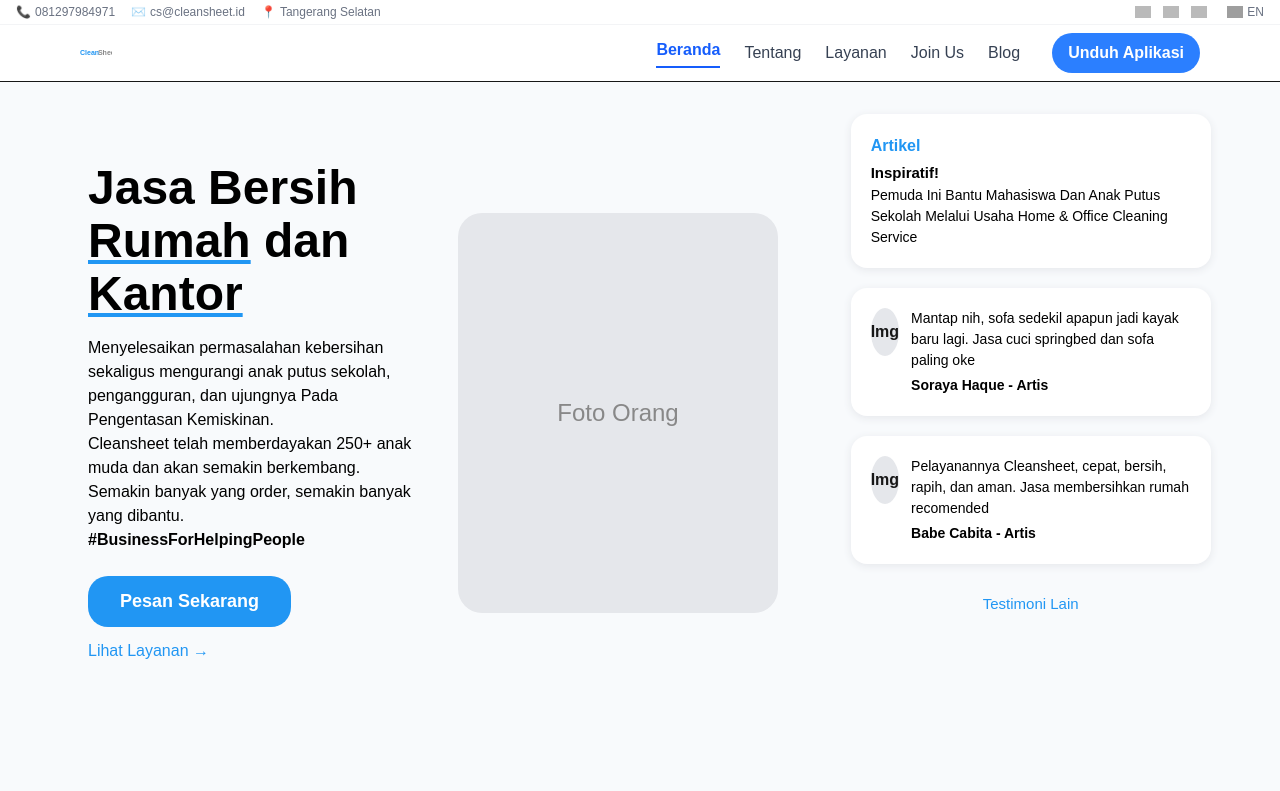
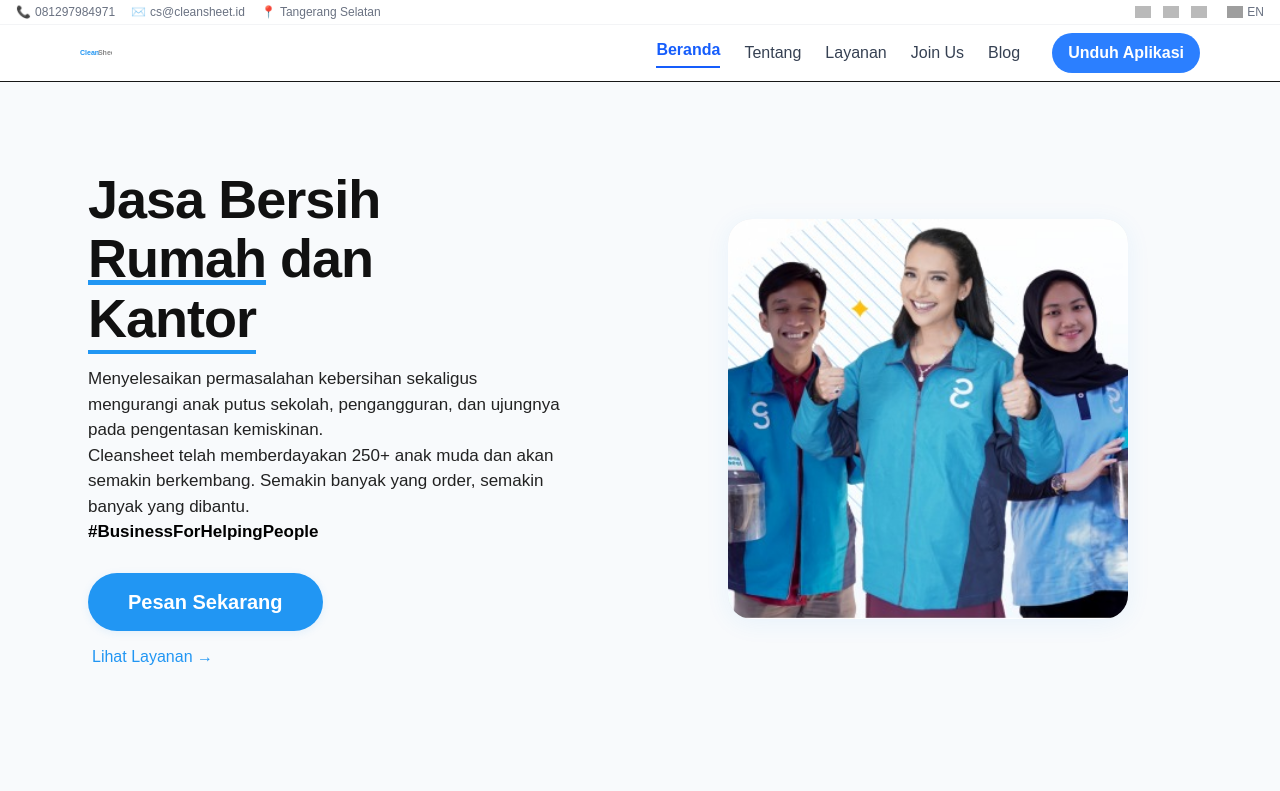
Before and after one commit to Zrahmsy/slicing_cleansheet, a Next.js app: page / in a window 1280 px wide. Shown: the top 791 px of the page. Built offline with nearby package versions, Linux system fonts and the light colour scheme; grey boxes are pictures that could not be loaded.

Commit message:
Sudah bisa image
Sudah tidak 404 not found

```diff
--- a/src/LandingHero.tsx
+++ b/src/LandingHero.tsx
@@ -1,31 +1,100 @@
+
 import React from "react";
+import Image from "next/image";
 
 const LandingHero = () => (
-  <section style={{ background: '#f8fafc', padding: '48px 0' }}>
-    <div style={{ display: 'flex', alignItems: 'center', justifyContent: 'center', maxWidth: 1200, margin: '0 auto', gap: 40, padding: '0 24px' }}>
+  <section style={{ background: '#f8fafc', padding: '56px 0 32px 0' }}>
+    <div style={{
+      display: 'flex',
+      alignItems: 'center',
+      justifyContent: 'center',
+      maxWidth: 1200,
+      margin: '0 auto',
+      gap: 48,
+      padding: '0 24px'
+    }}>
       {/* Kiri: Judul, deskripsi, tombol */}
       <div style={{ flex: 1, minWidth: 320 }}>
-        <h1 style={{ fontSize: 48, fontWeight: 700, marginBottom: 16, lineHeight: 1.1, color: '#000' }}>
+        <h1 style={{
+          fontSize: 54,
+          fontWeight: 800,
+          marginBottom: 18,
+          lineHeight: 1.1,
+          color: '#111',
+          letterSpacing: '-1px'
+        }}>
           Jasa Bersih <br />
-          <span style={{ textDecoration: 'underline', textDecorationColor: '#2196f3' }}>Rumah</span> dan <br />
-          <span style={{ textDecoration: 'underline', textDecorationColor: '#2196f3' }}>Kantor</span>
+          <span style={{ fontWeight: 800, textDecoration: 'underline', textDecorationColor: '#2196f3' }}>Rumah</span> dan <br />
+          <span style={{
+            fontWeight: 800,
+            borderBottom: '4px solid #2196f3',
+            paddingBottom: 2
+          }}>Kantor</span>
         </h1>
-        <p style={{ fontSize: 16, marginBottom: 24, color: '#000' }}>
-          Menyelesaikan permasalahan kebersihan sekaligus mengurangi anak putus sekolah, pengangguran, dan ujungnya Pada Pengentasan Kemiskinan. <br />
+        <p style={{ fontSize: 17, marginBottom: 28, color: '#222', maxWidth: 480 }}>
+          Menyelesaikan permasalahan kebersihan sekaligus mengurangi anak putus sekolah, pengangguran, dan ujungnya pada pengentasan kemiskinan.<br />
           Cleansheet telah memberdayakan 250+ anak muda dan akan semakin berkembang. Semakin banyak yang order, semakin banyak yang dibantu.<br />
           <b style={{ color: '#000' }}>#BusinessForHelpingPeople</b>
         </p>
-        <button style={{ background: '#2196f3', color: '#fff', border: 'none', borderRadius: 20, padding: '12px 32px', fontWeight: 600, fontSize: 18, marginBottom: 12 }}>
+        <button style={{
+          background: '#2196f3',
+          color: '#fff',
+          border: 'none',
+          borderRadius: 999,
+          padding: '14px 40px',
+          fontWeight: 700,
+          fontSize: 20,
+          marginBottom: 14,
+          boxShadow: '0 2px 8px 0 rgba(33,150,243,0.10)'
+        }}>
           Pesan Sekarang
         </button>
         <div>
-          <a href="#" style={{ color: '#2196f3', fontWeight: 500, textDecoration: 'none', fontSize: 16 }}>Lihat Layanan &rarr;</a>
+          <a href="#" style={{
+            color: '#2196f3',
+            fontWeight: 500,
+            textDecoration: 'none',
+            fontSize: 16,
+            marginLeft: 4
+          }}>Lihat Layanan &rarr;</a>
         </div>
       </div>
-      {/* Kanan: Foto orang */}
-      <div style={{ flex: 1, display: 'flex', justifyContent: 'center' }}>
-        <div className="foto-orang-placeholder" style={{ width: 320, height: 400, background: '#e5e7eb', borderRadius: 24, display: 'flex', alignItems: 'center', justifyContent: 'center', fontSize: 24, color: '#888' }}>
-          Foto Orang
+      {/* Kanan: Foto orang dan dekorasi */}
+      <div style={{
+        flex: 1,
+        display: 'flex',
+        justifyContent: 'center',
+        alignItems: 'center',
+        position: 'relative',
+        minWidth: 340
+      }}>
+        {/* Dekorasi garis biru */}
+        <svg width="320" height="400" style={{ position: 'absolute', left: '50%', top: '50%', transform: 'translate(-50%,-50%)', zIndex: 0 }}>
+          <g>
+            <ellipse cx="160" cy="200" rx="120" ry="120" fill="none" stroke="#2196f3" strokeDasharray="6 6" strokeWidth="2" />
+          </g>
+        </svg>
+        {/* Gambar orang */}
+        <div style={{
+          width: 400,
+          height: 400,
+          background: '#e5e7eb',
+          borderRadius: 24,
+          display: 'flex',
+          alignItems: 'center',
+          justifyContent: 'center',
+          overflow: 'hidden',
+          position: 'relative',
+          zIndex: 1,
+          boxShadow: '0 4px 24px 0 rgba(33,150,243,0.08)'
+        }}>
+          <Image
+            src="/hero-orang.png"
+            alt="Tim CleanSheet"
+            width={400}
+            height={400}
+            style={{ objectFit: 'cover', width: '100%', height: '100%' }}
+          />
         </div>
       </div>
     </div>
--- a/src/LandingPage.tsx
+++ b/src/LandingPage.tsx
@@ -1,7 +1,6 @@
 import React from "react";
 import LandingHeader from "./LandingHeader";
 import LandingHero from "./LandingHero";
-import LandingTestimoniArtikel from "./LandingTestimoniArtikel";
 import ServicesSection from "./ServicesSection";
 import SubscriptionSection from "./SubscriptionSection";
 import PromoSection from "./PromoSection";
@@ -22,9 +21,6 @@ const LandingPage = () => (
       <div style={{ flex: 2 }}>
         <LandingHero />
       </div>
-      <div style={{ flex: 1, minWidth: 340 }}>
-        <LandingTestimoniArtikel />
-      </div>
     </div>
     <ServicesSection />
     <SubscriptionSection />
--- a/src/LandingTestimoniArtikel.tsx
+++ /dev/null
@@ -1,39 +0,0 @@
-import React from "react";
-
-const LandingTestimoniArtikel = () => (
-  <aside style={{ maxWidth: 360, margin: '0 auto', display: 'flex', flexDirection: 'column', gap: 20 }}>
-    {/* Artikel */}
-    <div style={{ background: '#fff', borderRadius: 16, boxShadow: '0 2px 8px #e5e7eb', padding: 20 }}>
-      <div style={{ color: '#2196f3', fontWeight: 700, fontSize: 16, marginBottom: 4 }}>Artikel</div>
-      <div style={{ fontWeight: 700, fontSize: 15, color: '#000' }}>Inspiratif!</div>
-      <div style={{ fontSize: 14, color: '#000' }}>
-        Pemuda Ini Bantu Mahasiswa Dan Anak Putus Sekolah Melalui Usaha Home & Office Cleaning Service
-      </div>
-    </div>
-    {/* Testimoni 1 */}
-    <div style={{ background: '#fff', borderRadius: 16, boxShadow: '0 2px 8px #e5e7eb', padding: 20, display: 'flex', gap: 12 }}>
-      <div style={{ width: 48, height: 48, borderRadius: '50%', background: '#e5e7eb', display: 'flex', alignItems: 'center', justifyContent: 'center', fontWeight: 700 }}>Img</div>
-      <div>
-        <div style={{ fontSize: 14, marginBottom: 4, color: '#000' }}>
-          Mantap nih, sofa sedekil apapun jadi kayak baru lagi. Jasa cuci springbed dan sofa paling oke
-        </div>
-        <div style={{ fontWeight: 700, fontSize: 14, color: '#000' }}>Soraya Haque - Artis</div>
-      </div>
-    </div>
-    {/* Testimoni 2 */}
-    <div style={{ background: '#fff', borderRadius: 16, boxShadow: '0 2px 8px #e5e7eb', padding: 20, display: 'flex', gap: 12 }}>
-      <div style={{ width: 48, height: 48, borderRadius: '50%', background: '#e5e7eb', display: 'flex', alignItems: 'center', justifyContent: 'center', fontWeight: 700 }}>Img</div>
-      <div>
-        <div style={{ fontSize: 14, marginBottom: 4, color: '#000' }}>
-          Pelayanannya Cleansheet, cepat, bersih, rapih, dan aman. Jasa membersihkan rumah recomended
-        </div>
-        <div style={{ fontWeight: 700, fontSize: 14, color: '#000' }}>Babe Cabita - Artis</div>
-      </div>
-    </div>
-    <div style={{ textAlign: 'center', marginTop: 8 }}>
-      <a href="#" style={{ color: '#2196f3', fontWeight: 500, textDecoration: 'none', fontSize: 15 }}>Testimoni Lain</a>
-    </div>
-  </aside>
-);
-
-export default LandingTestimoniArtikel;
```
Also changed, not shown: public/hero-orang.png (added).
